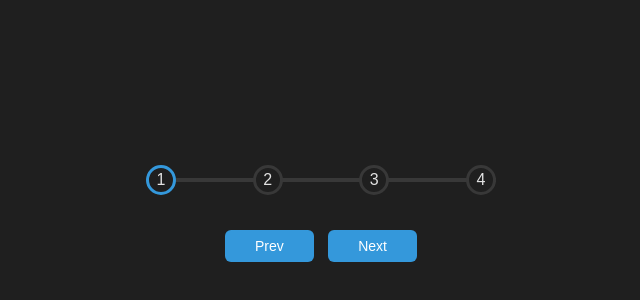
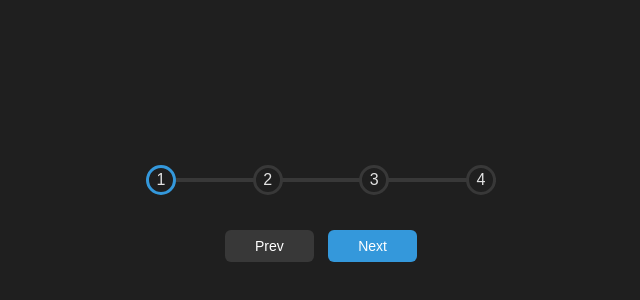
Before and after one commit to napsterh/progress-steps, a plain HTML site: page index.html in a window 1280 px wide. Shown: the part 184-484 px from the top of the page, without its empty margins (319-959 px from the left). Drawn offline with Linux system fonts and the light colour scheme; a web font is replaced by a local one.

Commit message:
finish style

```diff
--- a/styles.css
+++ b/styles.css
@@ -93,3 +93,8 @@ body{
 .btn:focus{
    outline: 0;
 }
+
+.btn:disabled {
+   background-color: var(--line-border-empty);
+   cursor: not-allowed;
+}
```
